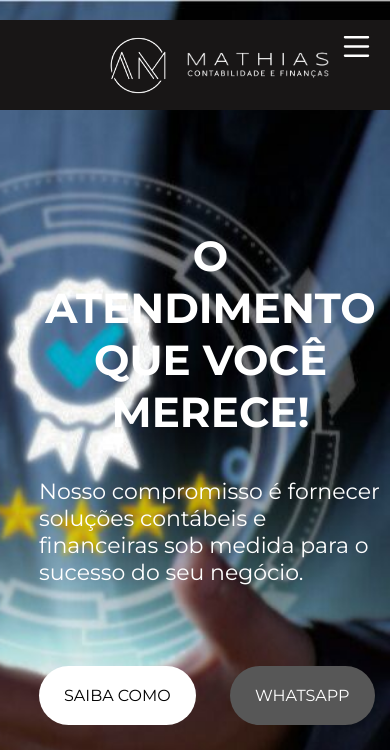
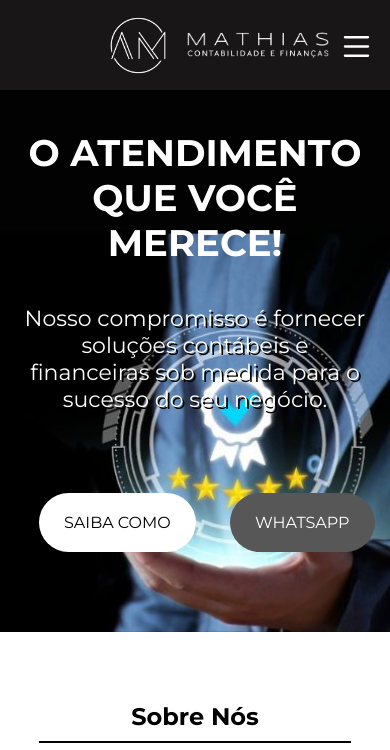
Before and after one commit to FilipeQueiroz96/MathiasContabilidade, a plain HTML site: page index.html in a window 390 px wide. Shown: the top 750 px of the page. Drawn offline with Linux system fonts and the light colour scheme.

Commit message:
teste mobile

```diff
--- a/style.css
+++ b/style.css
@@ -389,7 +389,9 @@ main{
 @media screen and (max-width: 1100px){
 
     header{
-        background-image: url(imagens/fundo-certificado-2.jpg);
+        background-image: url(imagens/fundo-certificado-mobile2.jpg);
+        background-position: right;
+        padding-top: 0;
     }
     .logos{
         margin: auto;
@@ -408,6 +410,25 @@ main{
         display: none;
     }
 
+    .titulo1{
+        margin-top: 40px;
+        color: white;
+        padding: 0 4% 0 4%;
+        max-width: 500px;
+        text-align: center;
+        font-size: 37px;
+    }
+
+    .p1{
+        color: white;
+        padding: 0 5% 0 5%;
+        margin-top: 40px;
+        font-size:  22px;
+        max-width: 500px;
+        padding-bottom: 100px;
+        text-align: center;
+        text-shadow: 2px 2px rgb(0, 0, 0);
+    }
 
 
 
```
Also changed, not shown: imagens/fundo-certificado-mobile3.jpg (added).
